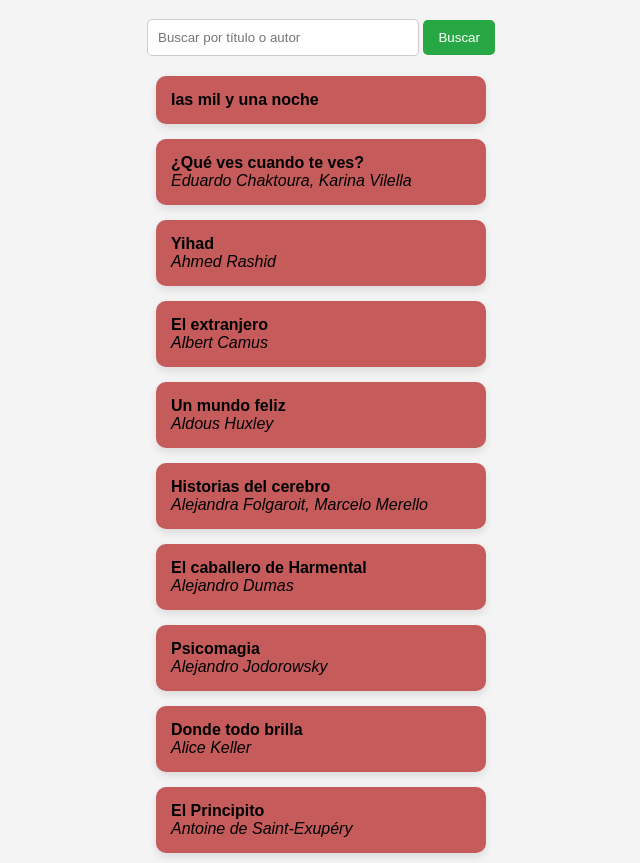
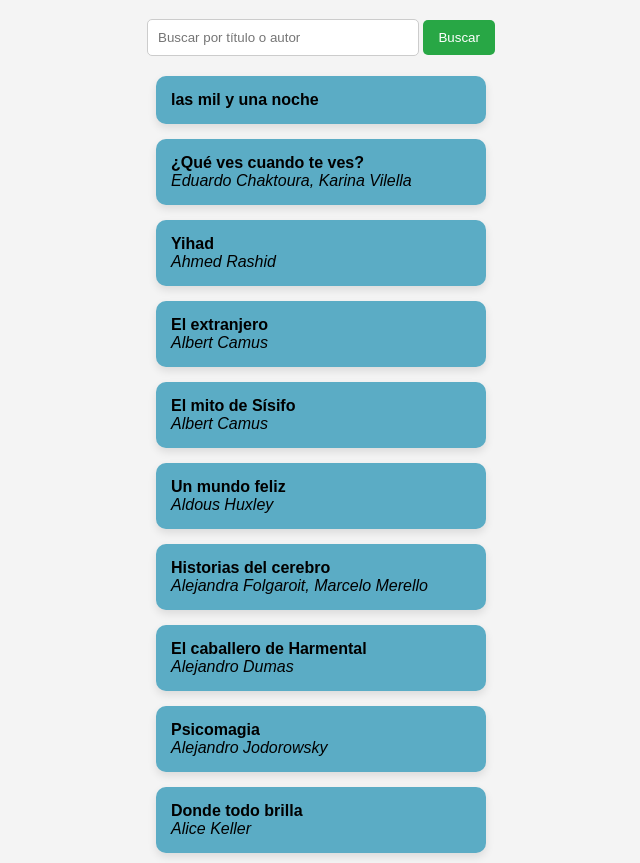
Before and after one commit to Davidstafe/biblioteca, a plain HTML site: page index.html in a window 1280 px wide. Shown: the part 89-952 px from the top of the page, without its empty margins (319-959 px from the left). Drawn offline with Linux system fonts and the light colour scheme.

Commit message:
add libros

```diff
--- a/libros.js
+++ b/libros.js
@@ -3,8 +3,6 @@ const libros = [
     { titulo: "El Principito", autor: "Antoine de Saint-Exupéry" },
     { titulo: "Cien Años de Soledad", autor: "Gabriel García Márquez" },
     { titulo: "1984", autor: "George Orwell" },
-    { titulo: "El principito", autor: "Antoine de Saint-Exupéry" },
-    { titulo: "Cien años de soledad", autor: "Gabriel García Márquez" },
     { titulo: "El Proceso", autor: "Franz Kafka" },
     { titulo: "Confesiones", autor: "San Agustin" },
     { titulo: "Ética", autor: "Benedictus de Spinoza" },
@@ -127,6 +125,9 @@ const libros = [
     { titulo: "Amor líquido", autor: "Zygmunt Bauman" },
     { titulo: "Memoria del fuego", autor: "Eduardo Galeano" },
     { titulo: "Don Quijote de la Mancha", autor: "Miguel de Cervantes" },
+    { titulo: "El mito de Sísifo", autor: "Albert Camus" },
+    { titulo: "Deja de ser tú", autor: "Joe Dispenza" },
+
 
 
     // Agregá más libros acá
--- a/style.css
+++ b/style.css
@@ -37,7 +37,7 @@ button:hover {
 }
 
 .card {
-    background: rgb(197, 91, 91);
+    background: rgb(91, 172, 197);
     padding: 15px;
     border-radius: 10px;
     width: 300px;
```
